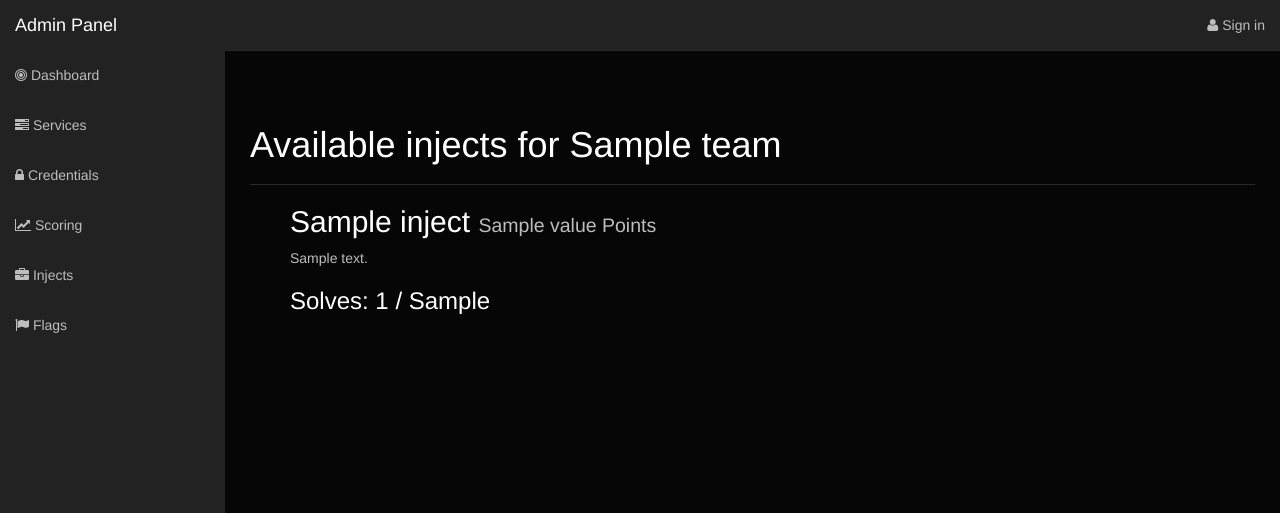
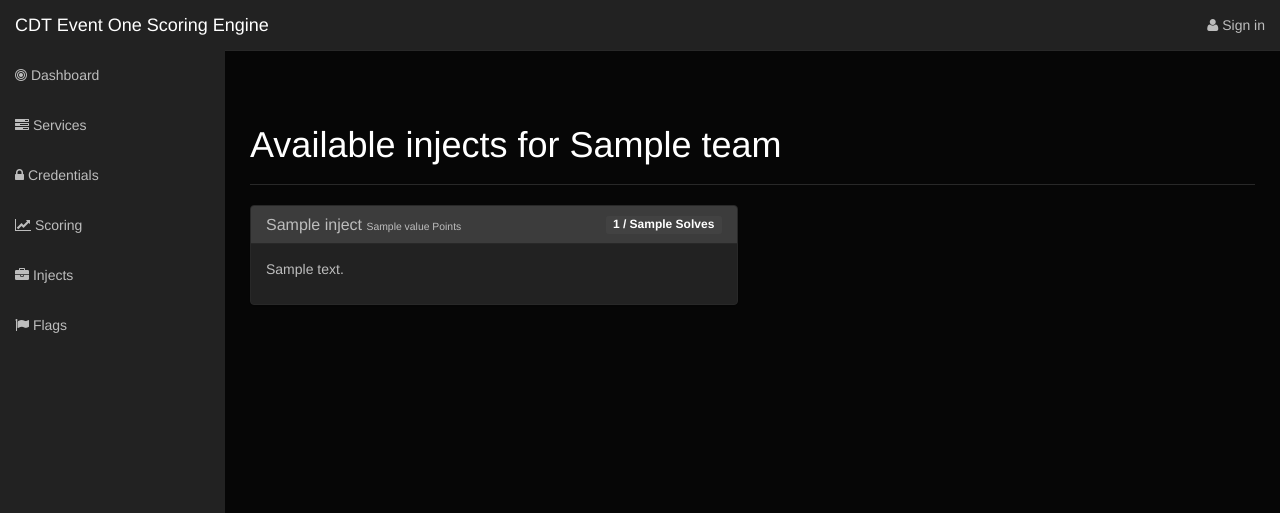
Before and after one commit to grdaneault/service-scoring-engine, a Flask app: template scoreboard/app/templates/scoring/injects/index.html in a window 1280 px wide. Shown: the top 513 px of the page. Run offline with Flask 2, Linux system fonts and the light colour scheme; the template is opened without the code that fills it: most values are stand-ins (such as "Sample title", 1, 10 or a date in 2020); parts of the project's set-up code (start-up, migrations or seed data) failed here and were passed over; some libraries are stand-ins or nearby versions.

Commit message:
More visual changes Team inject view uses panels as well updated site name

```diff
--- a/scoreboard/app/templates/base.html
+++ b/scoreboard/app/templates/base.html
@@ -26,7 +26,7 @@
                     <span class="icon-bar"></span>
                     <span class="icon-bar"></span>
                 </button>
-                <a class="navbar-brand" href="/">Admin Panel</a>
+                <a class="navbar-brand" href="/">CDT Event One Scoring Engine</a>
             </div>
             <div class="collapse navbar-collapse navbar-ex1-collapse">
                 <ul id="active" class="nav navbar-nav side-nav">
--- a/scoreboard/app/templates/scoring/injects/admin.html
+++ b/scoreboard/app/templates/scoring/injects/admin.html
@@ -19,7 +19,7 @@ Inject Management
         <h1>Inject Management</h1>
     </div>
     <div class="row">
-        <div class="col-xs-12 col-md-6 col-md-offset-1">
+        <div class="col-xs-12 col-md-6">
             {% for inject in injects %}
                 <div class="panel panel-default">
                     <div class="panel-heading">
--- a/scoreboard/app/templates/scoring/injects/index.html
+++ b/scoreboard/app/templates/scoring/injects/index.html
@@ -16,52 +16,57 @@ Available injects for {{ team.name }}
     <div class="page-header">
         <h1>Available injects for {{ team.name }}</h1>
     </div>
-    <ul>
+    <div class="row">
+        <div class="col-xs-12 col-md-6">
             {% for inject in injects %}
-            <li>
-                <h2>
+                <div class="panel panel-default">
+                    <div class="panel-heading">
+                        <h2 class="panel-title">
                             {{ inject.title }}
                             <small>{{ inject.value }} Points</small>
-                </h2>
-                <p>{{ inject.body|nl2br }}</p>
-                <p>
-                    <h3>Solves:
+                            <span class="label label-{% if can_submit_inject(team, inject) %}primary{% else %}default{% endif %} pull-right">
                                 {{ solve_count(team, inject) }} /
                                 {% if inject.is_unlimited() %}
                                     Unlimited
                                 {% else %}
                                     {{ inject.max_solves }}
                                 {% endif %}
+                                Solves
+                            </span>
+                        </h2>
+                    </div>
+                    <div class="panel-body">
+                        {{ inject.body|nl2br }}
+                    </div>
                     {% if can_submit_inject(team, inject) %}
-                        <small>
+                        <div class="panel-body">
                                 <a href="{{ url_for('scoring.solve_inject', inject_id=inject.id) }}"
                                    class="btn btn-{% if has_pending_solve(team, inject) %}warning{% else %}primary{% endif %}">
                                     <span class="fa fa-check-square-o"></span>
                                     Request Solve
                                 </a>
-                        </small>
+                        </div>
                     {% endif %}
-                    </h3>
-
-                    <ul>
+                    <ul class="list-group">
                         {% for solve in team_solve_attempts(team, inject) %}
-                            <li>
+                            <li class="list-group-item">
                                 <strong>{{ solve.requesting_user.username }}</strong> submitted at {{ solve.date_requested }}.
                                 {% if not solve.is_reviewed() %}
-                                    <span class="label label-warning">Pending</span>
+                                    <span class="label label-warning pull-right">Pending</span>
                                 {% else %}
                                     {% if solve.approved %}
-                                        <span class="label label-primary">Approved for {{ solve.value_approved }} points</span>
+                                        <span class="label label-primary pull-right">Approved for {{ solve.value_approved }} points</span>
                                     {% else %}
-                                        <span class="label label-danger">Rejected</span>
+                                        <span class="label label-danger pull-right">Rejected</span>
                                     {% endif %}
                                 {% endif %}
                             </li>
                         {% endfor %}
                     </ul>
-                </p>
-            </li>
+                </div>
             {%  endfor %}
-    </ul>
+
+        </div>
+    </div>
 
 {% endblock %}
```
Lines whose indentation alone changed are shown as unchanged.
